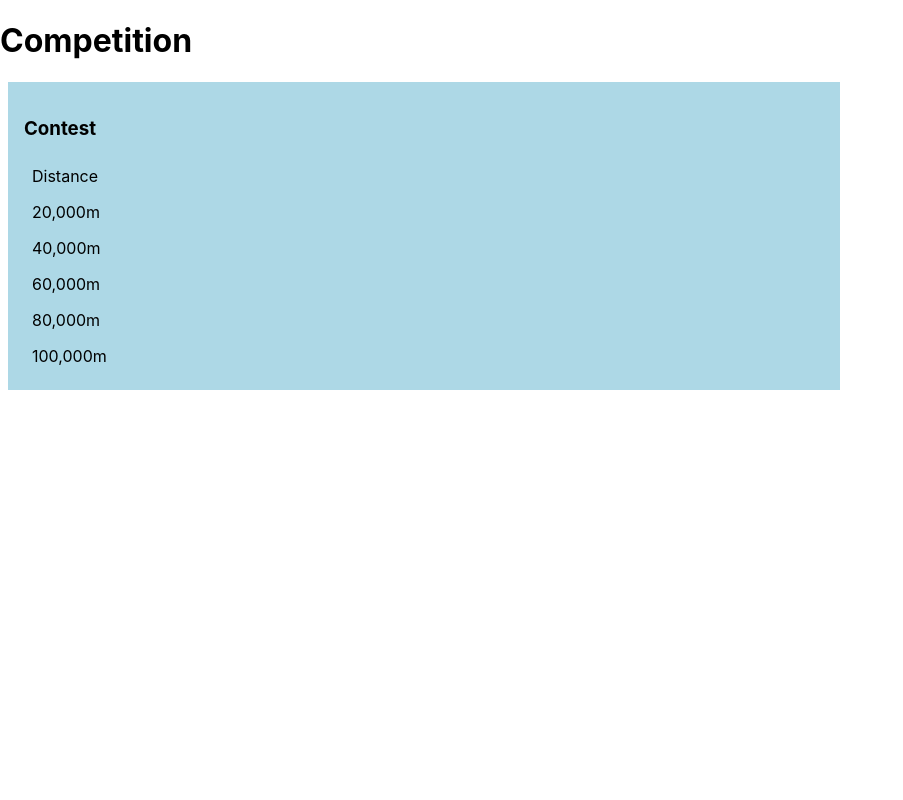
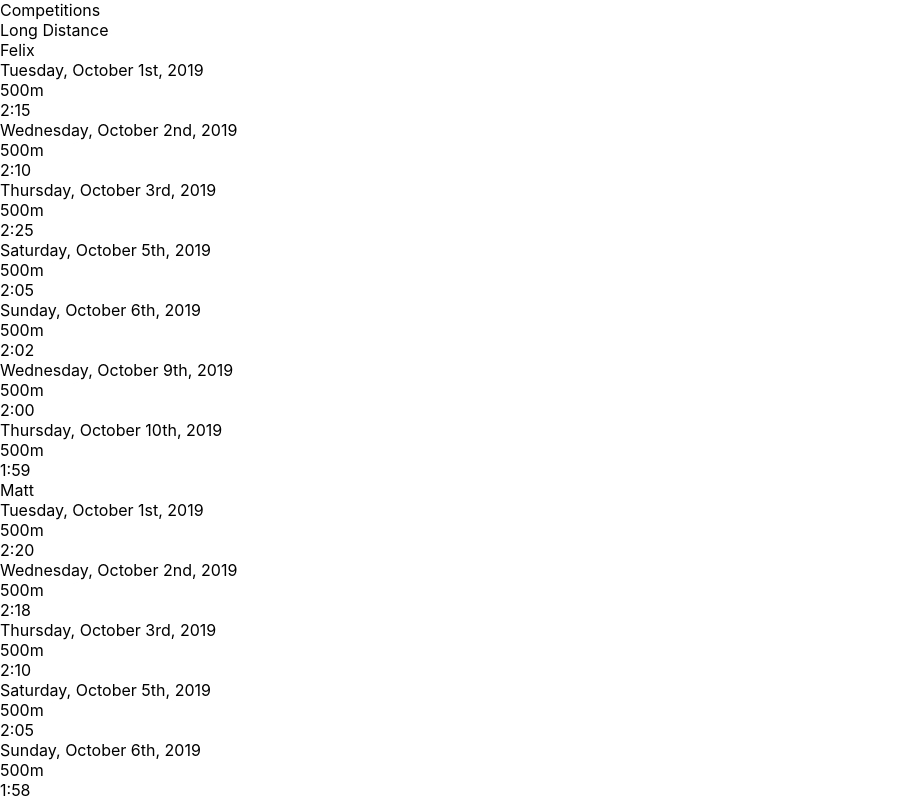
Before and after one commit to DeathstarNovember/competition, a React (Create React App) app in the folder web/: page / in a window 1280 px wide. Shown: the top 800 px of the page, without its empty margins (0-903 px from the left). Built offline with nearby package versions, Linux system fonts and the light colour scheme.

Commit message:
Competition front end started

```diff
--- a/web/package.json
+++ b/web/package.json
@@ -6,6 +6,7 @@
     "@absinthe/socket": "^0.2.1",
     "@absinthe/socket-apollo-link": "^0.2.1",
     "@apollo/react-hooks": "^3.1.1",
+    "@types/date-fns": "^2.6.0",
     "@types/jest": "24.0.18",
     "@types/node": "12.7.5",
     "@types/react": "16.9.2",
@@ -14,6 +15,7 @@
     "@types/styled-components": "^4.1.19",
     "@types/styled-system": "^5.1.2",
     "apollo-boost": "^0.4.4",
+    "date-fns": "^2.4.1",
     "graphql": "^14.5.7",
     "graphql-tag": "^2.10.1",
     "react": "^16.9.0",
--- a/web/src/App.tsx
+++ b/web/src/App.tsx
@@ -1,23 +1,27 @@
-import React from "react";
+import React, { useReducer } from "react";
 import ApolloClient from "apollo-boost";
 import { ApolloProvider } from "@apollo/react-hooks";
 import { ThemeProvider } from "styled-components";
 import { theme } from "./ui";
 import UserList from "./components/UserList";
 import "./App.css";
-import Contest from "./components/Contest";
+import CompetitionList from "./components/CompetitionList";
 import { Box } from "./ui";
+import { initialState, contestsReducer } from "./reducer";
 
 const App: React.FC = () => {
   const client = new ApolloClient({
     uri: "http://localhost:4000"
   });
+  const [{ comps, entries }, dispatch] = useReducer(
+    contestsReducer,
+    initialState
+  );
   return (
     <ApolloProvider client={client}>
       <ThemeProvider theme={theme}>
-        <Box alignItems="center" flexDirection="column">
-          <h1>Competition</h1>
-          <Contest />
+        <Box alignItems="center" flexDirection="column" width="100vw">
+          <CompetitionList comps={comps} entries={entries} />
         </Box>
       </ThemeProvider>
     </ApolloProvider>
--- /dev/null
+++ b/web/src/components/CompetitionList.tsx
@@ -0,0 +1,47 @@
+import React from "react";
+import { format as formatDate } from "date-fns";
+import { Box, Text } from "../ui";
+import { Comp, ContestEntry } from "../reducer/initialState";
+
+type CompetitionListProps = {
+  comps: Comp[];
+  entries: ContestEntry[];
+};
+const CompetitionList: React.FC<CompetitionListProps> = ({
+  comps,
+  entries
+}) => {
+  return (
+    <Box>
+      <Text>Competitions</Text>
+      {comps.map((comp, compId) => (
+        <Box>
+          <Text>{comp.name}</Text>
+          {comp.competitors.map((competitor, competitorId) => (
+            <Box key={`${compId}${competitorId}`}>
+              <Text>{competitor.firstName}</Text>
+              <Box>
+                {entries
+                  .filter(entry => entry.competitorId === competitor.id)
+                  .map((entry, entryId) => (
+                    <Box key={`${compId}${competitorId}${entryId}`}>
+                      <Text>{formatDate(entry.date, "PPPP")}</Text>
+                      <Text>{entry.distance}m</Text>
+                      <Text>
+                        {Math.floor(entry.time / 60)}:
+                        {entry.time % 60 >= 10
+                          ? entry.time % 60
+                          : `0${entry.time % 60}`}
+                      </Text>
+                    </Box>
+                  ))}
+              </Box>
+            </Box>
+          ))}
+        </Box>
+      ))}
+    </Box>
+  );
+};
+
+export default CompetitionList;
--- a/web/src/components/Contest.tsx
+++ b/web/src/components/Contest.tsx
@@ -3,7 +3,7 @@ import { Box, Text } from "../ui";
 
 const Contest = () => {
   return (
-    <Box flex={1} m={2} p={3} maxWidth={800} bg="lightblue">
+    <Box flex={1} m={2} p={3} bg="lightblue">
       <Text as="h3">Contest</Text>
       <Box flexDirection="row">
         <Text p={2}>Distance</Text>
--- /dev/null
+++ b/web/src/reducer/contestsReducer.ts
@@ -0,0 +1,18 @@
+import { CompetitionState } from "./initialState";
+
+export type ContestAction = {
+  type: string;
+  payload?: any;
+};
+
+const contestsReducer = (
+  state: CompetitionState,
+  { type, payload }: ContestAction
+): CompetitionState => {
+  switch (type) {
+    default:
+      return state;
+  }
+};
+
+export default contestsReducer;
--- /dev/null
+++ b/web/src/reducer/index.js
@@ -0,0 +1,2 @@
+export { default as initialState } from "./initialState";
+export { default as contestsReducer } from "./contestsReducer";
--- /dev/null
+++ b/web/src/reducer/initialState.ts
@@ -0,0 +1,252 @@
+type Competitor = {
+  id: number;
+  firstName: string;
+  lastName: string;
+};
+
+const competitors: Competitor[] = [
+  { id: 0, firstName: "Felix", lastName: "Green" },
+  { id: 1, firstName: "Matt", lastName: "Dean" },
+  { id: 2, firstName: "John", lastName: "Hill" }
+];
+
+export type ContestEntry = {
+  competitorId: number;
+  date: Date;
+  distance: number;
+  time: number;
+};
+
+const contestEntries: ContestEntry[] = [
+  {
+    competitorId: 0,
+    date: new Date("2019-10-01"),
+    distance: 500,
+    time: 135
+  },
+  {
+    competitorId: 0,
+    date: new Date("2019-10-02"),
+    distance: 500,
+    time: 130
+  },
+  {
+    competitorId: 0,
+    date: new Date("2019-10-03"),
+    distance: 500,
+    time: 145
+  },
+  {
+    competitorId: 0,
+    date: new Date("2019-10-05"),
+    distance: 500,
+    time: 125
+  },
+  {
+    competitorId: 0,
+    date: new Date("2019-10-06"),
+    distance: 500,
+    time: 122
+  },
+  {
+    competitorId: 0,
+    date: new Date("2019-10-09"),
+    distance: 500,
+    time: 120
+  },
+  {
+    competitorId: 0,
+    date: new Date("2019-10-10"),
+    distance: 500,
+    time: 119
+  },
+  {
+    competitorId: 1,
+    date: new Date("2019-10-01"),
+    distance: 500,
+    time: 140
+  },
+  {
+    competitorId: 1,
+    date: new Date("2019-10-02"),
+    distance: 500,
+    time: 138
+  },
+  {
+    competitorId: 1,
+    date: new Date("2019-10-03"),
+    distance: 500,
+    time: 130
+  },
+  {
+    competitorId: 1,
+    date: new Date("2019-10-05"),
+    distance: 500,
+    time: 125
+  },
+  {
+    competitorId: 1,
+    date: new Date("2019-10-06"),
+    distance: 500,
+    time: 118
+  },
+  {
+    competitorId: 1,
+    date: new Date("2019-10-09"),
+    distance: 500,
+    time: 115
+  },
+  {
+    competitorId: 1,
+    date: new Date("2019-10-10"),
+    distance: 500,
+    time: 117
+  },
+  {
+    competitorId: 2,
+    date: new Date("2019-10-01"),
+    distance: 500,
+    time: 121
+  },
+  {
+    competitorId: 2,
+    date: new Date("2019-10-02"),
+    distance: 500,
+    time: 119
+  },
+  {
+    competitorId: 2,
+    date: new Date("2019-10-03"),
+    distance: 500,
+    time: 115
+  },
+  {
+    competitorId: 2,
+    date: new Date("2019-10-05"),
+    distance: 500,
+    time: 117
+  },
+  {
+    competitorId: 2,
+    date: new Date("2019-10-06"),
+    distance: 500,
+    time: 114
+  },
+  {
+    competitorId: 2,
+    date: new Date("2019-10-08"),
+    distance: 500,
+    time: 113
+  },
+  {
+    competitorId: 2,
+    date: new Date("2019-10-09"),
+    distance: 500,
+    time: 114
+  },
+  {
+    competitorId: 2,
+    date: new Date("2019-10-10"),
+    distance: 500,
+    time: 119
+  }
+];
+
+type Result = {
+  rank: number;
+  competitorId: number;
+  entries: ContestEntry[];
+};
+
+const results: Result[] = [
+  {
+    rank: 1,
+    competitorId: 0,
+    entries: []
+  }
+];
+
+enum Metrics {
+  Distance, // m
+  Time // s
+}
+
+type Contest = {
+  name: string;
+  metric: Metrics;
+  objective: number;
+  description?: string;
+};
+
+enum IntervalTypes {
+  Seconds,
+  Minutes,
+  Hours,
+  Days,
+  Weeks,
+  Months,
+  Years
+}
+
+export type Comp = {
+  name: string;
+  contests: Contest[];
+  competitors: Competitor[];
+  durationInterval?: IntervalTypes;
+  duration?: number;
+  interContestInterval?: IntervalTypes;
+  interContest?: number;
+  entryLimitForDuration?: number;
+  entryIntervalType?: IntervalTypes;
+  entryLimitPerInterval?: number;
+};
+
+const comps: Comp[] = [
+  {
+    name: "Long Distance",
+    contests: [
+      {
+        name: "Long Distance 1",
+        description: "First in the Long distance contest series",
+        metric: Metrics.Time,
+        objective: 600
+      },
+      {
+        name: "Long Distance 2",
+        description: "Second in the Long distance contest series",
+        metric: Metrics.Time,
+        objective: 720
+      },
+      {
+        name: "Long Distance 3",
+        description: "Third in the Long distance contest series",
+        metric: Metrics.Time,
+        objective: 840
+      },
+      {
+        name: "Long Distance 4",
+        description: "Fourth in the Long distance contest series",
+        metric: Metrics.Time,
+        objective: 960
+      },
+      {
+        name: "Long Distance 5",
+        description: "Last in the Long distance contest series",
+        metric: Metrics.Time,
+        objective: 1080
+      }
+    ],
+    competitors
+  }
+];
+
+export type CompetitionState = {
+  comps: Comp[];
+  entries: ContestEntry[];
+};
+const initialState: CompetitionState = {
+  comps,
+  entries: contestEntries
+};
+
+export default initialState;
```
Also changed, not shown: web/src/components/ContestList.tsx (added, +12 -0 lines), 1 other file (tests, documents, lock files or other folders).
